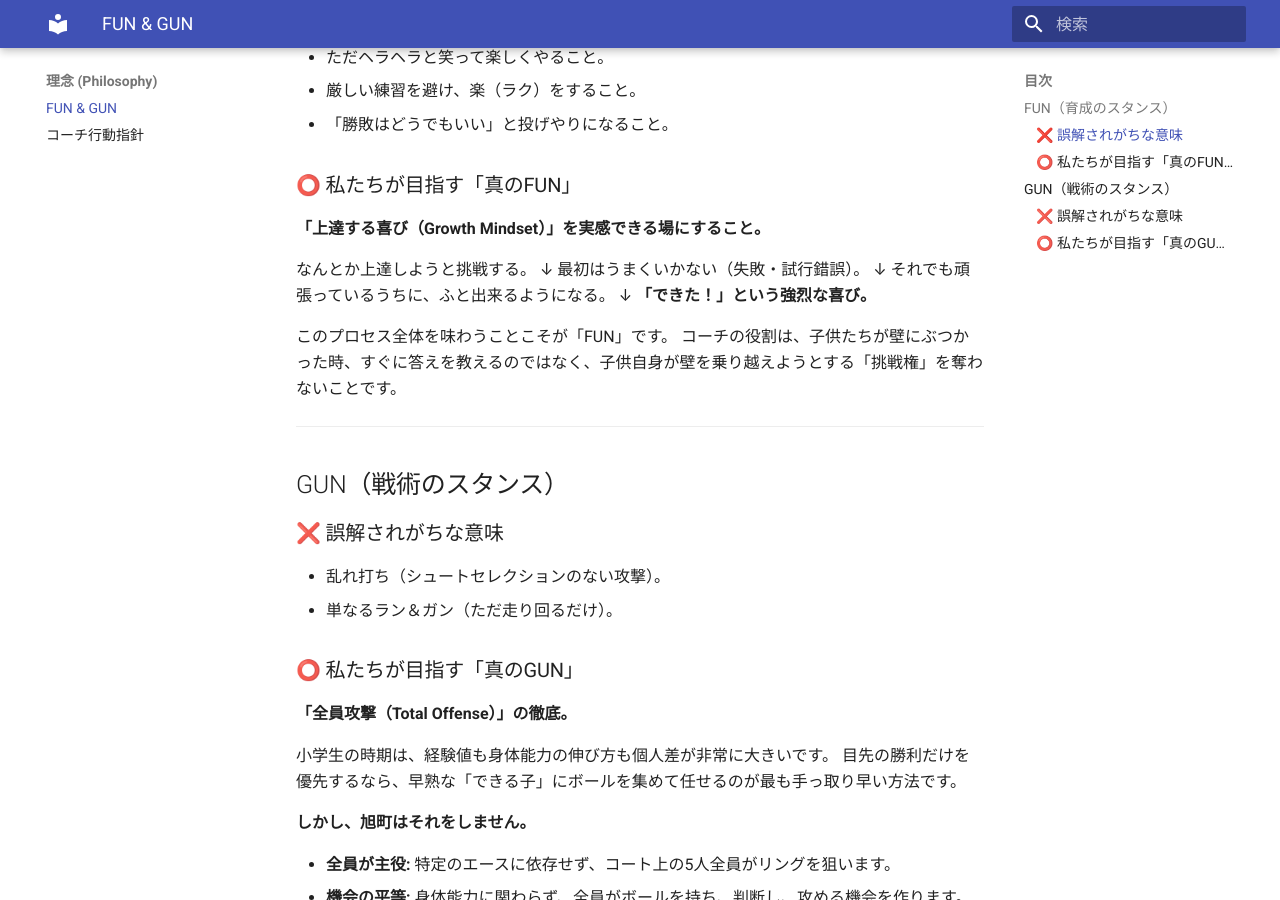
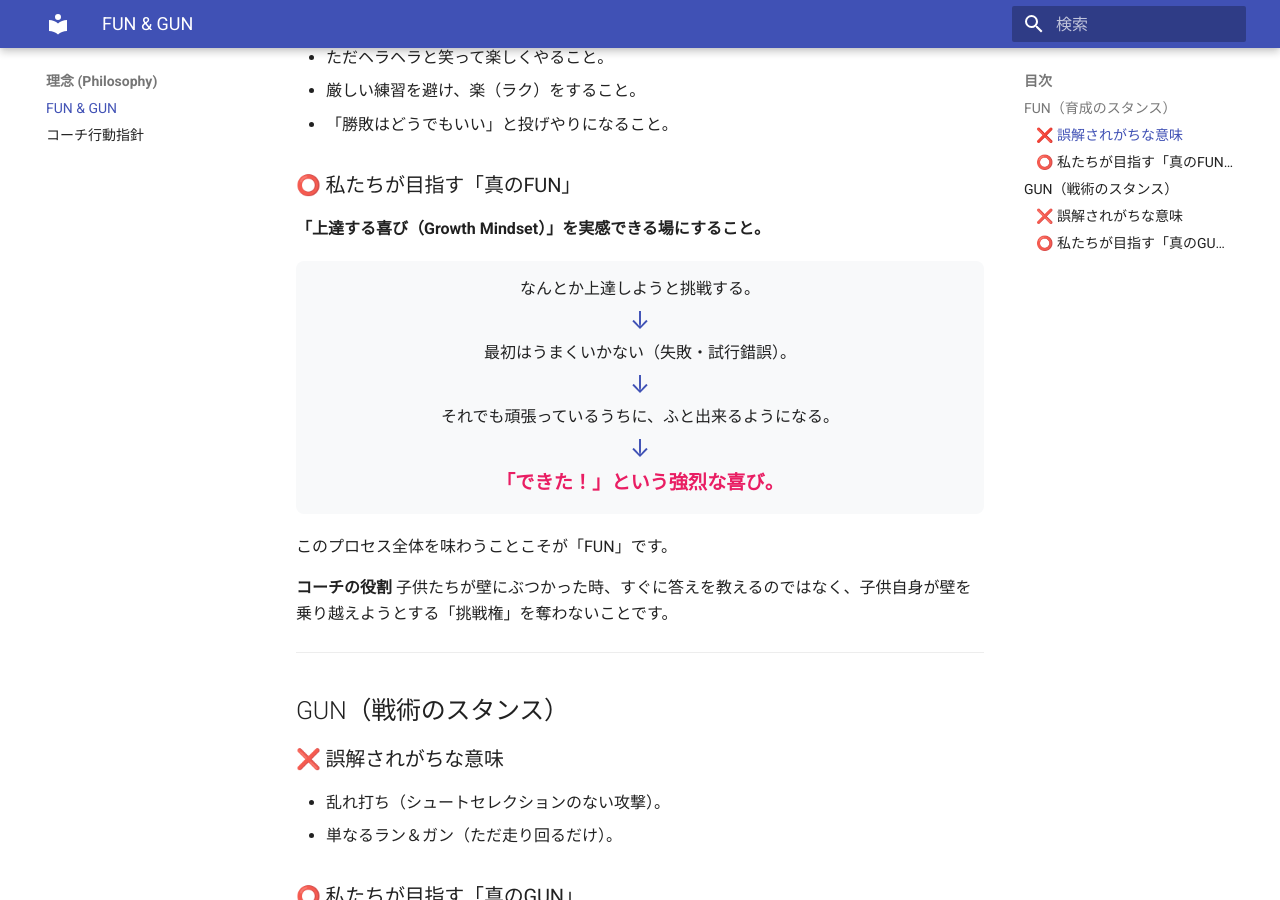
Before and after one commit to kawaiikumichan/asahicho-minibus-ops, an MkDocs documentation site: the page built from docs/00_Philosophy/fun_and_gun.md, in a window 1280 px wide and 900 px high, scrolled down 371 px. Built offline with MkDocs 1.6.1 and Material for MkDocs 9.7.7, drawn with Linux system fonts in a browser that asks for light colours.

Commit message:
Update fun_and_gun.md

```diff
--- a/docs/00_Philosophy/fun_and_gun.md
+++ b/docs/00_Philosophy/fun_and_gun.md
@@ -13,16 +13,20 @@
 ### ⭕ 私たちが目指す「真のFUN」
 **「上達する喜び（Growth Mindset）」を実感できる場にすること。**
 
-なんとか上達しようと挑戦する。
-↓
-最初はうまくいかない（失敗・試行錯誤）。
-↓
-それでも頑張っているうちに、ふと出来るようになる。
-↓
-**「できた！」という強烈な喜び。**
+<div style="text-align: center; margin: 20px 0; padding: 15px; background-color: #f8f9fa; border-radius: 8px;">
+    なんとか上達しようと挑戦する。<br>
+    <span style="font-size: 1.5em; color: #3f51b5;">↓</span><br>
+    最初はうまくいかない（失敗・試行錯誤）。<br>
+    <span style="font-size: 1.5em; color: #3f51b5;">↓</span><br>
+    それでも頑張っているうちに、ふと出来るようになる。<br>
+    <span style="font-size: 1.5em; color: #3f51b5;">↓</span><br>
+    <strong><span style="font-size: 1.2em; color: #e91e63;">「できた！」という強烈な喜び。</span></strong>
+</div>
 
 このプロセス全体を味わうことこそが「FUN」です。
-コーチの役割は、子供たちが壁にぶつかった時、すぐに答えを教えるのではなく、子供自身が壁を乗り越えようとする「挑戦権」を奪わないことです。
+
+**コーチの役割**
+子供たちが壁にぶつかった時、すぐに答えを教えるのではなく、子供自身が壁を乗り越えようとする「挑戦権」を奪わないことです。
 
 ---
 
@@ -42,4 +46,4 @@
 
 * **全員が主役:** 特定のエースに依存せず、コート上の5人全員がリングを狙います。
 * **機会の平等:** 身体能力に関わらず、全員がボールを持ち、判断し、攻める機会を作ります。
-* **戦術選択:** そのために、特定のポジションを作らず、全員が広くスペースを使う **5Out（ファイブ・アウト）** を採用しています。
+* **戦術選択:** そのために、特定のポジションを作らず、全員が広くスペースを使う **[5Out（ファイブ・アウト）](../01_Coaching_Logics/5out.md)** を採用しています。
```
